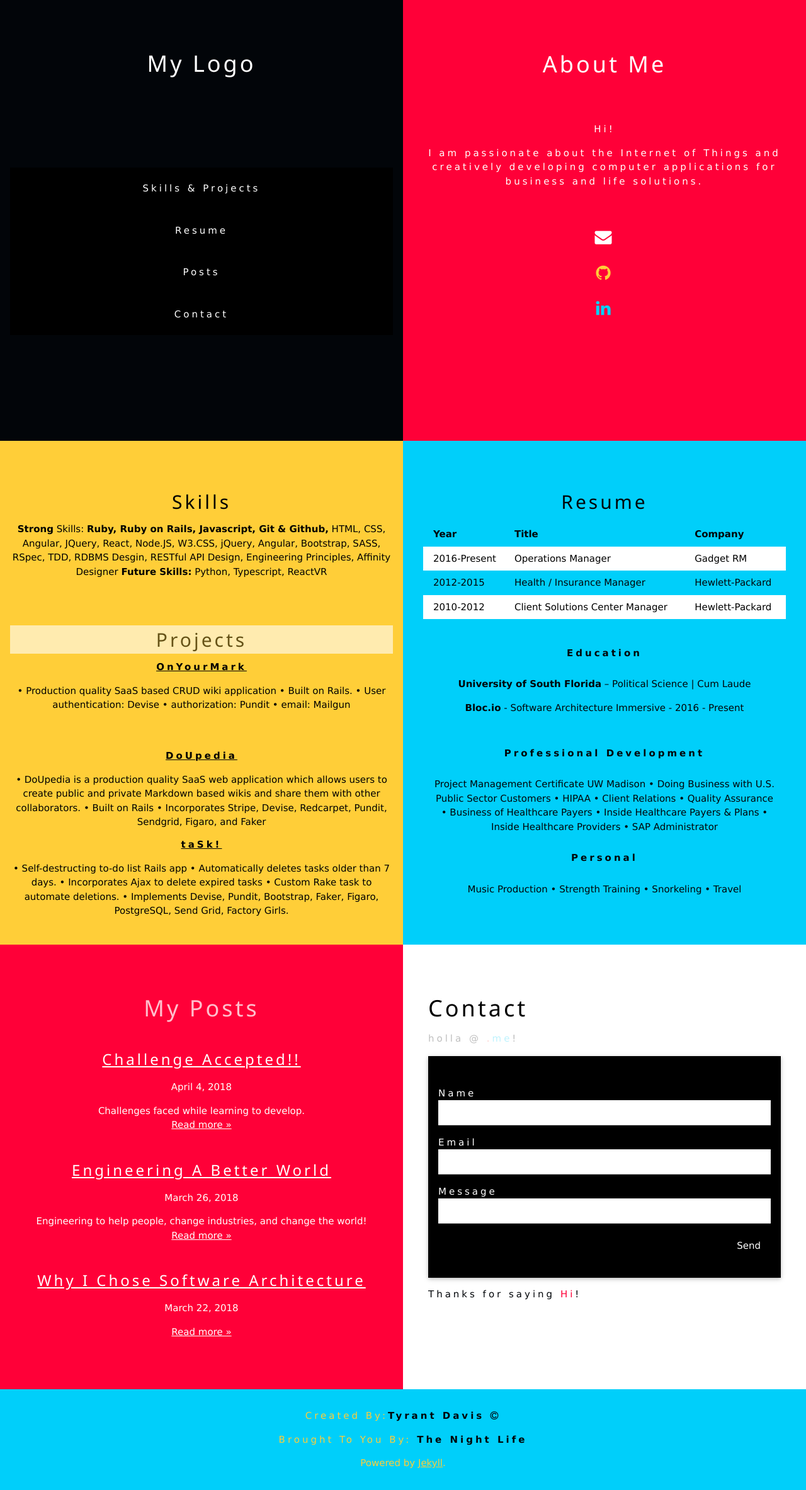
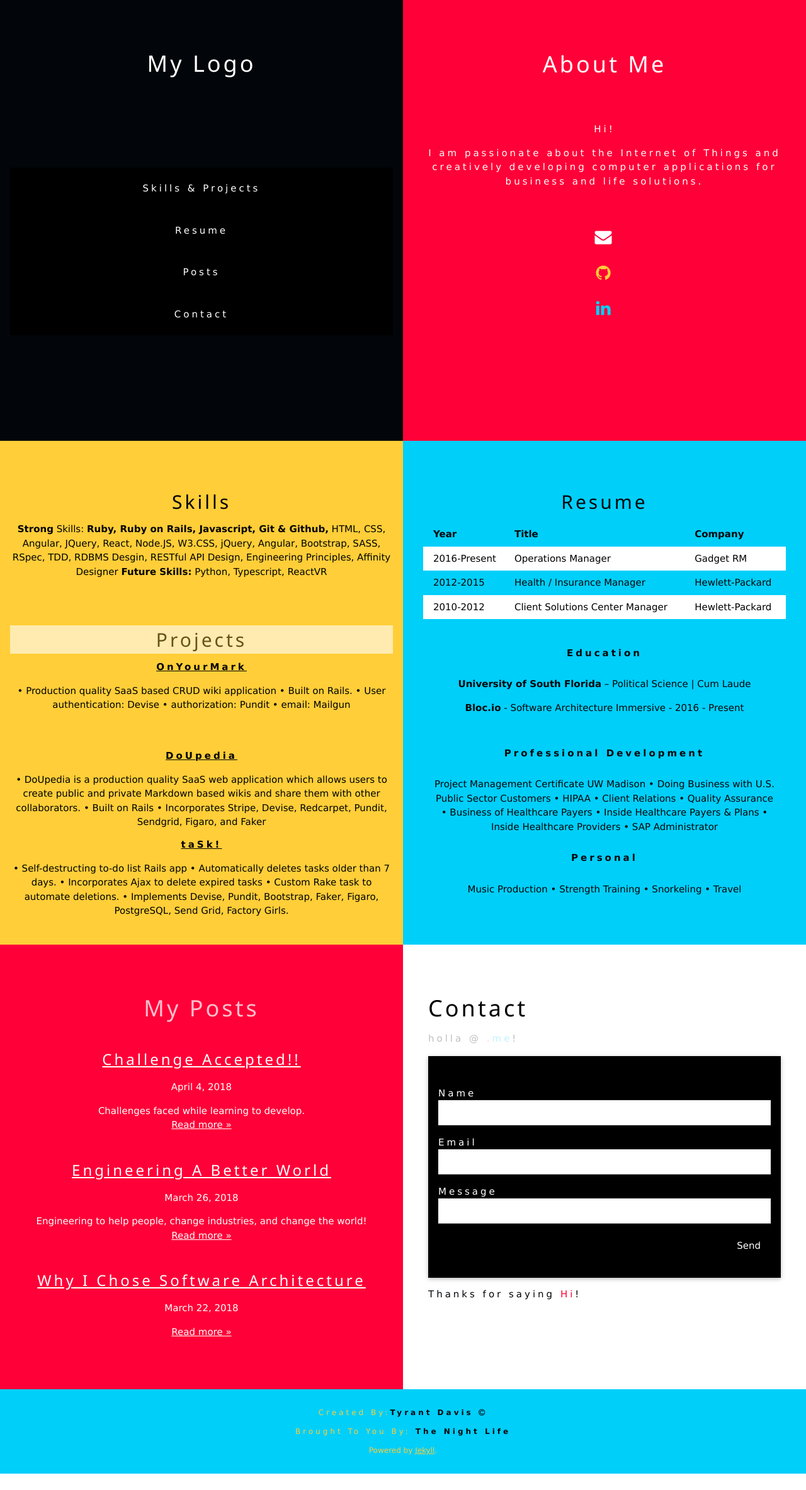
Before and after one commit to tyrantdavis/tyrantdavis.github.io, a Jekyll site: the page built from index.html, in a window 1280 px wide. Shown: the whole page at 63% size. Built offline with Jekyll 4.4.1, drawn with Linux system fonts in a browser that asks for light colours; nearby versions of some CDN libraries; the list of posts is cut into pages by our own code; after the commit the page ends 2340 px from its top, so only the background shows below that.

Commit message:
Change footer text size.

```diff
--- a/_includes/footer.html
+++ b/_includes/footer.html
@@ -1,6 +1,6 @@
 {% if site.theme_settings.footer_text || if site.theme_settings.footer_text_too %}
   {% if page.layout != "project" %}
-    <footer class="w3-container w3-padding-16 w3-cyan w3-text-tiny">
+    <footer class="w3-container w3-padding-16 w3-cyan w3-small">
       <p class="w3-center w3-text-yellow w3-wide">{{ site.theme_settings.author }}
         <span class="w3-text-night">{{ site.theme_settings.copy }}</span>
       </p>
@@ -8,7 +8,7 @@
       <p class="w3-center w3-text-yellow">{{ site.theme_settings.footer_text_too }}</p>
     </footer>
   {% else %}
-    <footer class="w3-container w3-padding-16 w3-white">
+    <footer class="w3-container w3-padding-16 w3-white w3-small">
       <p class="w3-center w3-text-yellow w3-wide">{{ site.theme_settings.author }}
         <span class="w3-text-night">{{ site.theme_settings.copy }}</span>
       </p>
```
